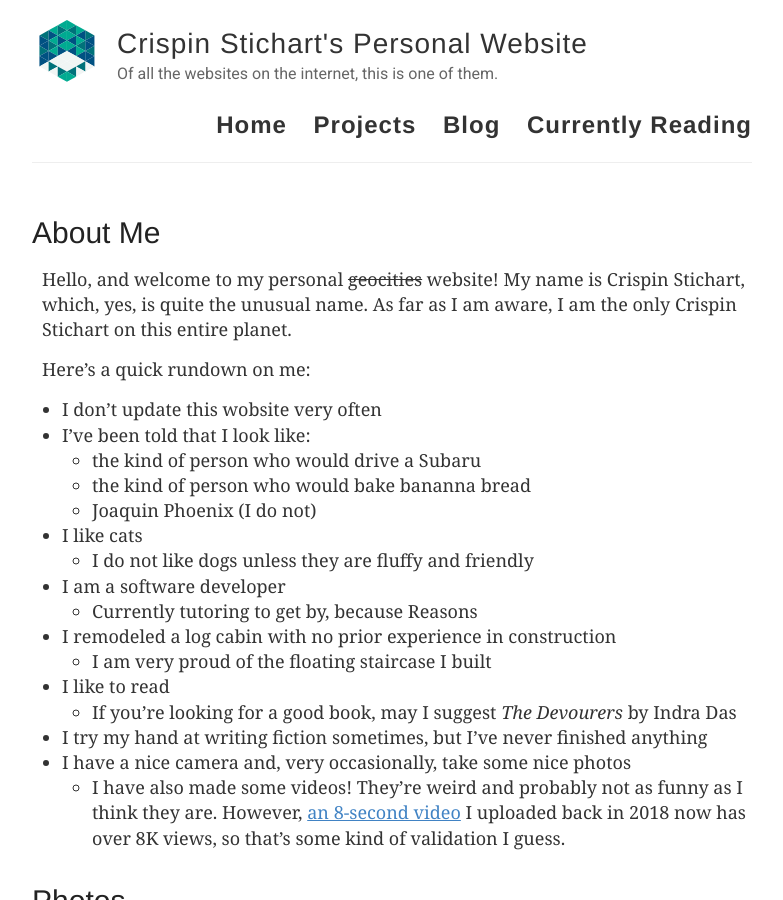
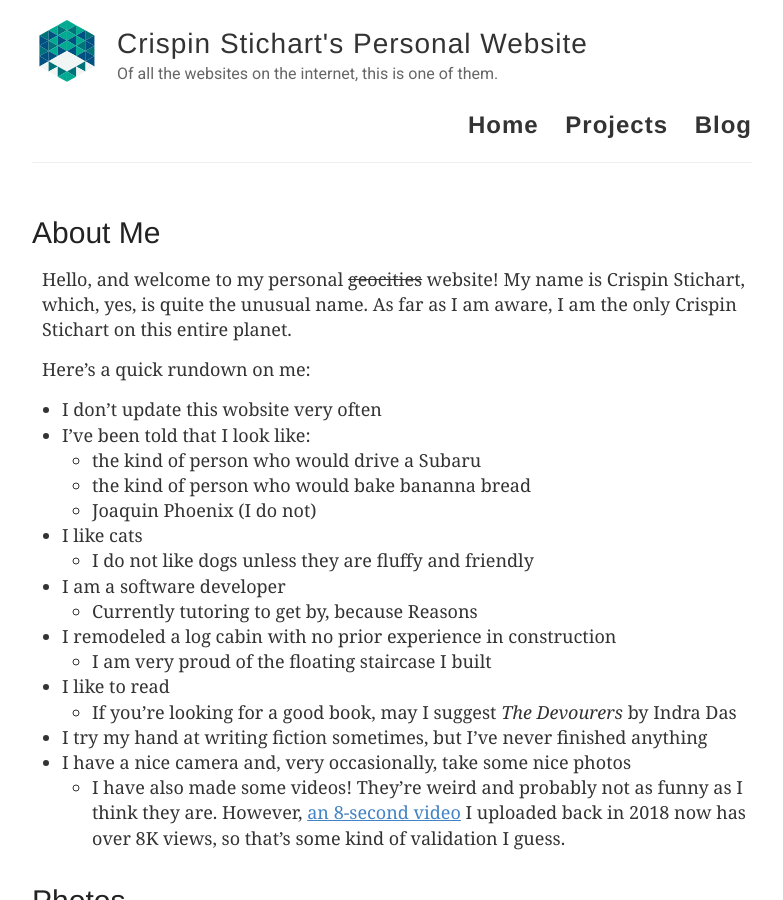
Before and after one commit to CrispinStichart/CrispinStichart.github.io, a Jekyll site: the page built from index.md, in a window 1280 px wide and 900 px high. Shown: the whole window, without its empty margins (248-1031 px from the left). Built offline with Jekyll 4.4.1, drawn with Linux system fonts in a browser that asks for light colours; a script that is not in the unit is left out; our own code applies the rules of GitHub Pages for plain Markdown files.

Commit message:
remove currently reading link

```diff
--- a/_layouts/default.html
+++ b/_layouts/default.html
@@ -41,8 +41,6 @@
           <a href="{{ site.baseurl }}/index">Home</a>
           <a href="{{ site.baseurl }}/projects">Projects</a>
           <a href="{{ site.baseurl }}/blog">Blog</a>
-          <a href="{{ site.baseurl }}/currently_reading">Currently Reading</a>
-
         </nav>
       </header>
     </div>
```
